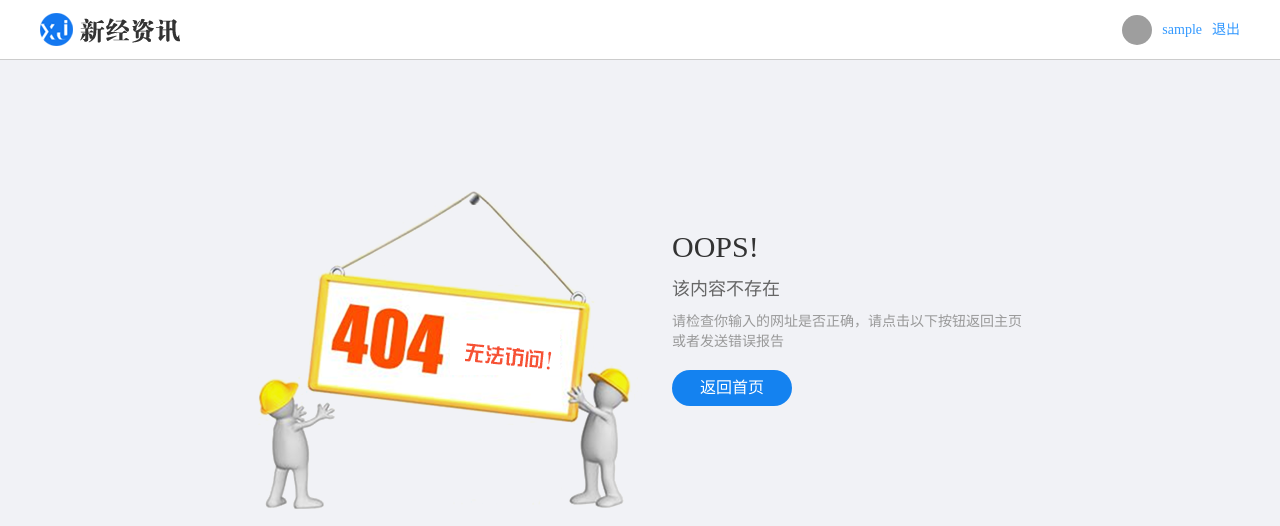
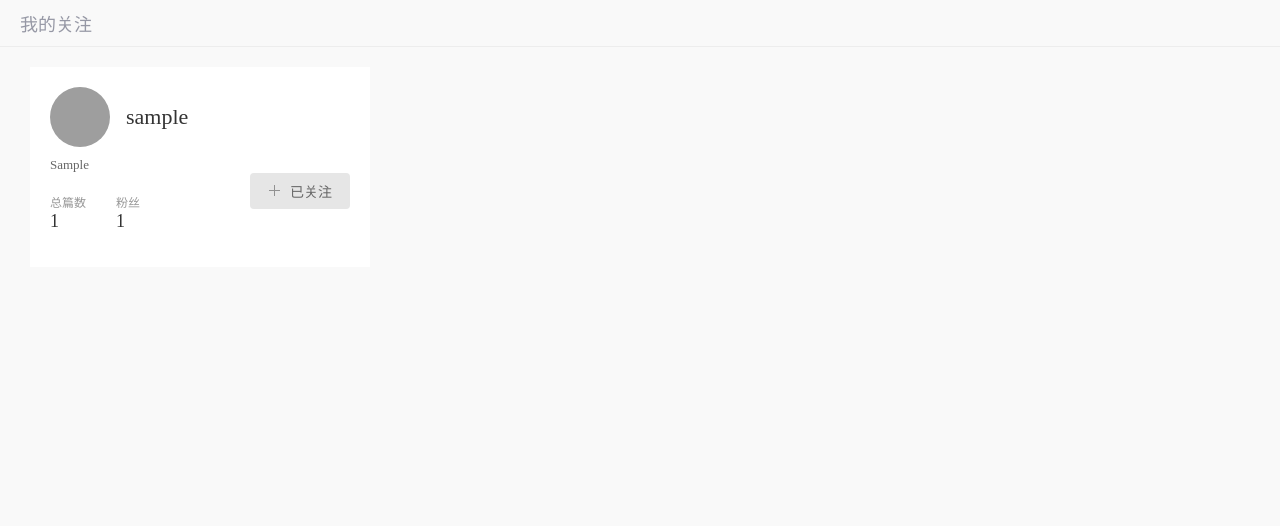
Before and after one commit to zhiliangsu/NewsInfo, a Flask app: page /user/user_follow in a window 1280 px wide. Shown: the top 526 px of the page. Run offline with Flask 2, Linux system fonts and the light colour scheme; the visitor is signed in with stand-in values (Sample User, id 1); tables that the repository leaves empty hold one stand-in row (values such as "Sample post"); parts of the project's set-up code (start-up, migrations or seed data) failed here and were passed over; some libraries are stand-ins or nearby versions; grey boxes are pictures that could not be loaded.

Commit message:
个人中心用户关注列表数据前后端实现

```diff
--- a/info/modules/profile/views.py
+++ b/info/modules/profile/views.py
@@ -4,6 +4,61 @@ from info.models import Category, News
 from info.utils.pic_storage import pic_storage
 from info.utils.response_code import RET
 from . import profile_bp
+
+
+# 127.0.0.1:5000/user/user_follow?p=1
+@profile_bp.route('/user_follow')
+@get_user_data
+def user_follow():
+    """用户关注列表数据展示"""
+    p = request.args.get("p", 1)
+    user = g.user
+
+    # 2.1 页码的数据类型判断
+    try:
+        p = int(p)
+    except Exception as e:
+        current_app.logger.error(e)
+        p = 1
+
+    # 3.0 根据新闻对象News进行分页查询
+    user_list = []
+    current_page = 1
+    total_page = 1
+    # 只有用户登录的情况下再查询用户关注列表
+    if user:
+        """
+        user.followed：当前登录用户的关注列表
+        犹豫被修饰成dynamic属性
+        user.followed如果真是用到数据返回是一个`列表`
+        user.followed只是去查询了返回一个`查询对象`
+        """
+        try:
+            paginate = user.followed.paginate(p, constants.USER_FOLLOWED_MAX_COUNT, False)
+            # 当前页所有数据
+            user_list = paginate.items
+            # 当前页码
+            current_page = paginate.page
+            # 总页数据
+            total_page = paginate.pages
+        except Exception as e:
+            current_app.logger.error(e)
+            return jsonify(errno=RET.DBERR, errmsg="查询用户对象异常")
+
+    # 3.1 将查询到新闻对象列表转换成字典列表
+    user_dict_list = []
+    for user in user_list if user_list else []:
+        user_dict_list.append(user.to_dict())
+
+    # 组织返回数据
+    data = {
+        "users": user_dict_list,
+        "current_page": current_page,
+        "total_page": total_page
+    }
+
+    # 4.返回值
+    return render_template("profile/user_follow.html", data=data)
 
 
 # 127.0.0.1:5000/user/news_list?p=1
--- a/info/templates/profile/user.html
+++ b/info/templates/profile/user.html
@@ -22,7 +22,7 @@
 			<ul class="option_list">
 				<li class="active"><a href="{{ url_for("profile.base_info") }}" target="main_frame">基本资料</a></li>
 				<li><a href="{{ url_for("profile.pic_info") }}" target="main_frame">头像设置</a></li>
-				<li><a href="user_follow.html" target="main_frame">我的关注</a></li>
+				<li><a href="{{ url_for("profile.user_follow") }}" target="main_frame">我的关注</a></li>
 				<li><a href="{{ url_for("profile.pass_info") }}" target="main_frame">密码修改</a></li>
 				<li><a href="{{ url_for("profile.get_collection") }}" target="main_frame">我的收藏</a></li>
 				<li><a href="{{ url_for("profile.news_release") }}" target="main_frame">新闻发布</a></li>
--- a/info/templates/profile/user_follow.html
+++ b/info/templates/profile/user_follow.html
@@ -13,42 +13,20 @@
 <body class="inframe_body">
         <h3 class="common_title">我的关注</h3>
         <ul class="card_list_con">
-            <li class="author_card card_list">
-                <a href="#" target="_blank" class="author_pic"><img src="../../static/news/images/cat.jpg" alt="author_pic"></a>
-                <a href="#" target="_blank" class="author_name">张大山</a>
-                <div class="author_resume">张大山的简介,张大山</div>
-                <div class="writings"><span>总篇数</span><b>23</b></div>
-                <div class="follows"><span>粉丝</span><b>36</b></div>
-                <a href="javascript:;" class="focus fr">关注</a>
-                <a href="javascript:;" class="focused fr"><span class="out">已关注</span><span class="over">取消关注</span></a>
-            </li>
-            <li class="author_card card_list">
-                <a href="#" target="_blank" class="author_pic"><img src="../../static/news/images/cat.jpg" alt="author_pic"></a>
-                <a href="#" target="_blank" class="author_name">张大山</a>
-                <div class="author_resume">张大山的简介,张大山</div>
-                <div class="writings"><span>总篇数</span><b>23</b></div>
-                <div class="follows"><span>粉丝</span><b>36</b></div>
-                <a href="javascript:;" class="focus fr">关注</a>
-                <a href="javascript:;" class="focused fr"><span class="out">已关注</span><span class="over">取消关注</span></a>
-            </li>
-            <li class="author_card card_list">
-                <a href="#" target="_blank" class="author_pic"><img src="../../static/news/images/cat.jpg" alt="author_pic"></a>
-                <a href="#" target="_blank" class="author_name">张大山</a>
-                <div class="author_resume">张大山的简介,张大山</div>
-                <div class="writings"><span>总篇数</span><b>23</b></div>
-                <div class="follows"><span>粉丝</span><b>36</b></div>
-                <a href="javascript:;" class="focus fr">关注</a>
-                <a href="javascript:;" class="focused fr"><span class="out">已关注</span><span class="over">取消关注</span></a>
-            </li>
-            <li class="author_card card_list">
-                <a href="#" target="_blank" class="author_pic"><img src="../../static/news/images/cat.jpg" alt="author_pic"></a>
-                <a href="#" target="_blank" class="author_name">张大山</a>
-                <div class="author_resume">张大山的简介,张大山</div>
-                <div class="writings"><span>总篇数</span><b>23</b></div>
-                <div class="follows"><span>粉丝</span><b>36</b></div>
-                <a href="javascript:;" class="focus fr">关注</a>
-                <a href="javascript:;" class="focused fr"><span class="out">已关注</span><span class="over">取消关注</span></a>
-            </li>
+            {% for user in data.users %}
+                <li class="author_card card_list">
+                    <a href="#" class="author_pic"><img src="{% if user.avatar_url %}
+                    {{ user.avatar_url }}
+                    {% else %}
+                    ../../static/news/images/user_pic.png
+                    {% endif %}" alt="author_pic"></a>
+                    <a href="#" class="author_name">{{ user.nick_name }}</a>
+                    <div class="author_resume">{{ user.signature }}</div>
+                    <div class="writings"><span>总篇数</span><b>{{ user.news_count }}</b></div>
+                    <div class="follows"><span>粉丝</span><b>{{ user.followers_count }}</b></div>
+                    <a href="javascript:;" class="focused fr" data-userid="{{ user.id }}"><span class="out">已关注</span><span class="over">取消关注</span></a>
+                </li>
+            {% endfor %}
         </ul>
 
 
@@ -56,10 +34,10 @@
         <script>
             $(function() {
                 $("#pagination").pagination({
-                    currentPage: 2,
-                    totalPage: 3,
+                    currentPage: {{ data.current_page }},
+                    totalPage: {{ data.total_page }},
                     callback: function(current) {
-                        alert('ok!');
+                        window.location.href = '{{ url_for("profile.user_follow") }}?p=' + current
                     }
                 });
             });
```
